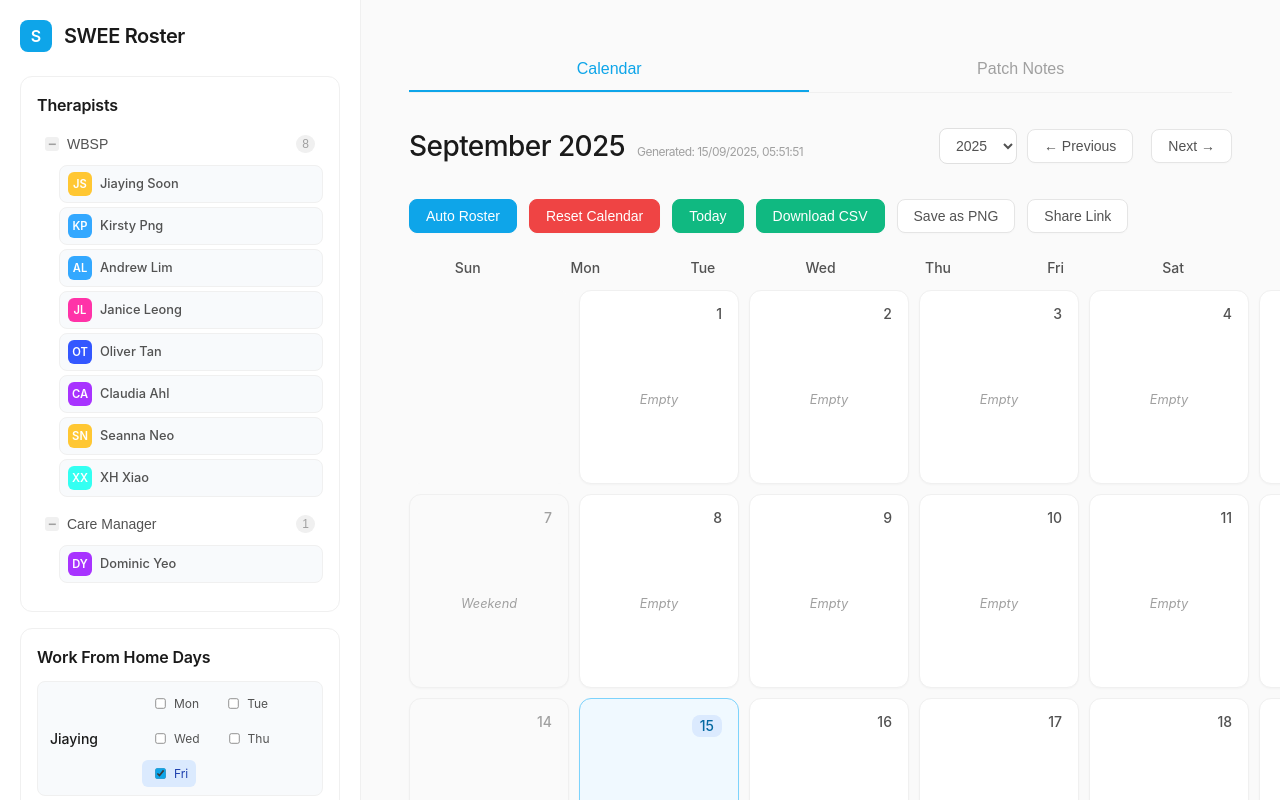
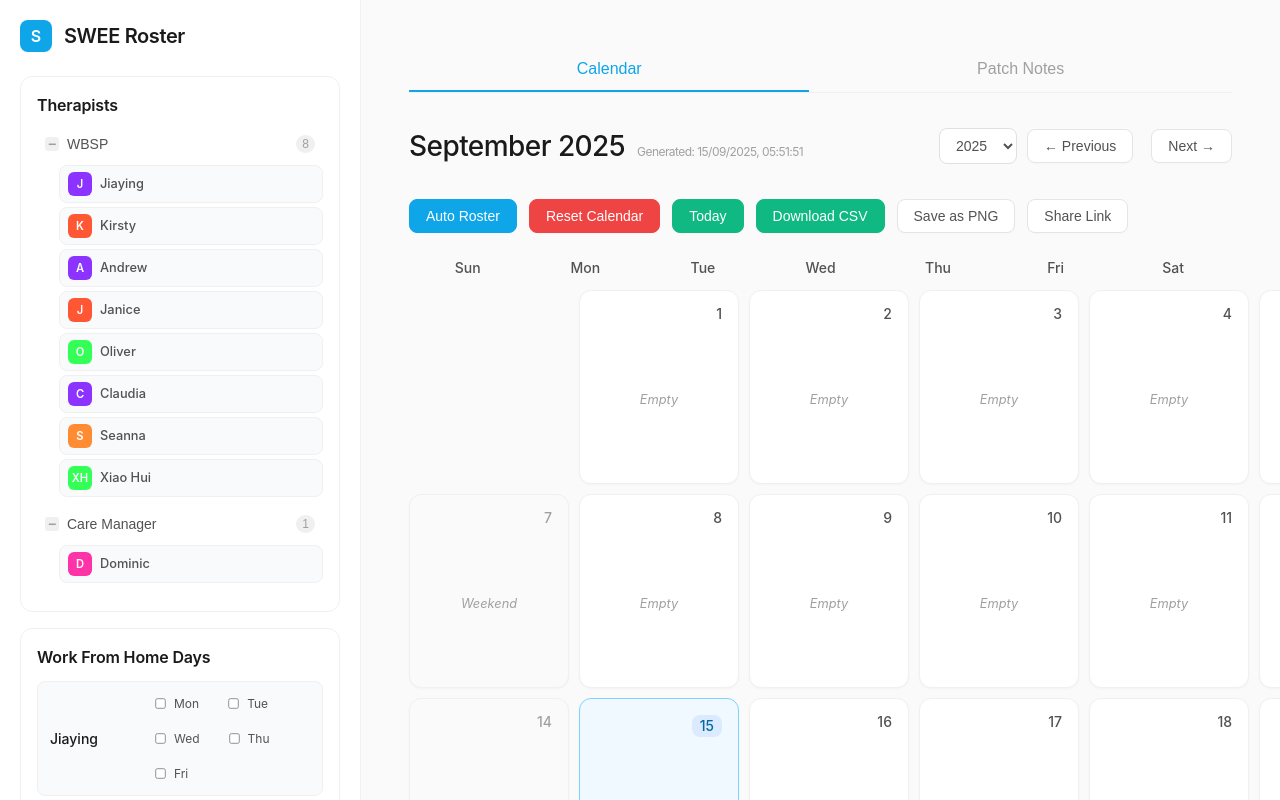
Before and after one commit to jxhnthan/hwb-crisis-rostering, a React (Create React App) app: page / in a window 1280 px wide. Built offline with nearby package versions, Linux system fonts and the light colour scheme.

Commit message:
Update App.js

```diff
--- a/src/App.js
+++ b/src/App.js
@@ -13,15 +13,15 @@
   {
     role: "WBSP",
     therapists: [
-      "Jiaying Soon", "Kirsty Png", "Andrew Lim",
-      "Janice Leong", "Oliver Tan", "Claudia Ahl",
-      "Seanna Neo", "XH Xiao"
+      "Jiaying", "Kirsty", "Andrew",
+      "Janice", "Oliver", "Claudia",
+      "Seanna", "Xiao Hui"
     ]
   },
   {
     role: "Care Manager",
     therapists: [
-      "Dominic Yeo"
+      "Dominic"
     ]
   }
 ];
```
